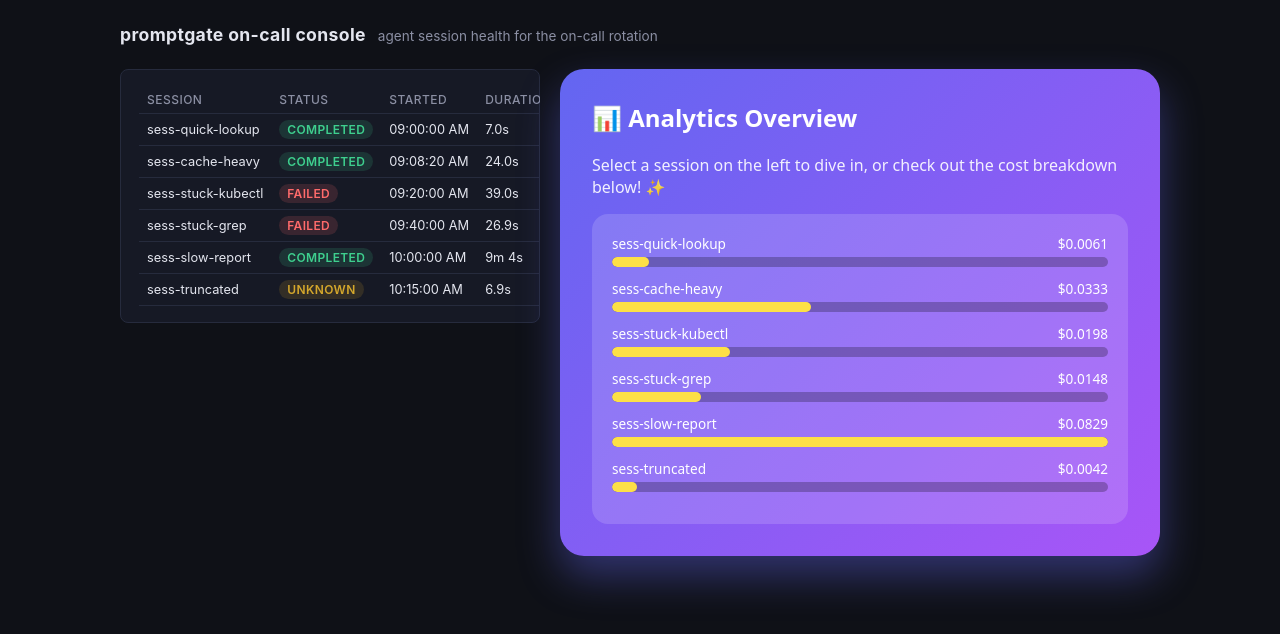
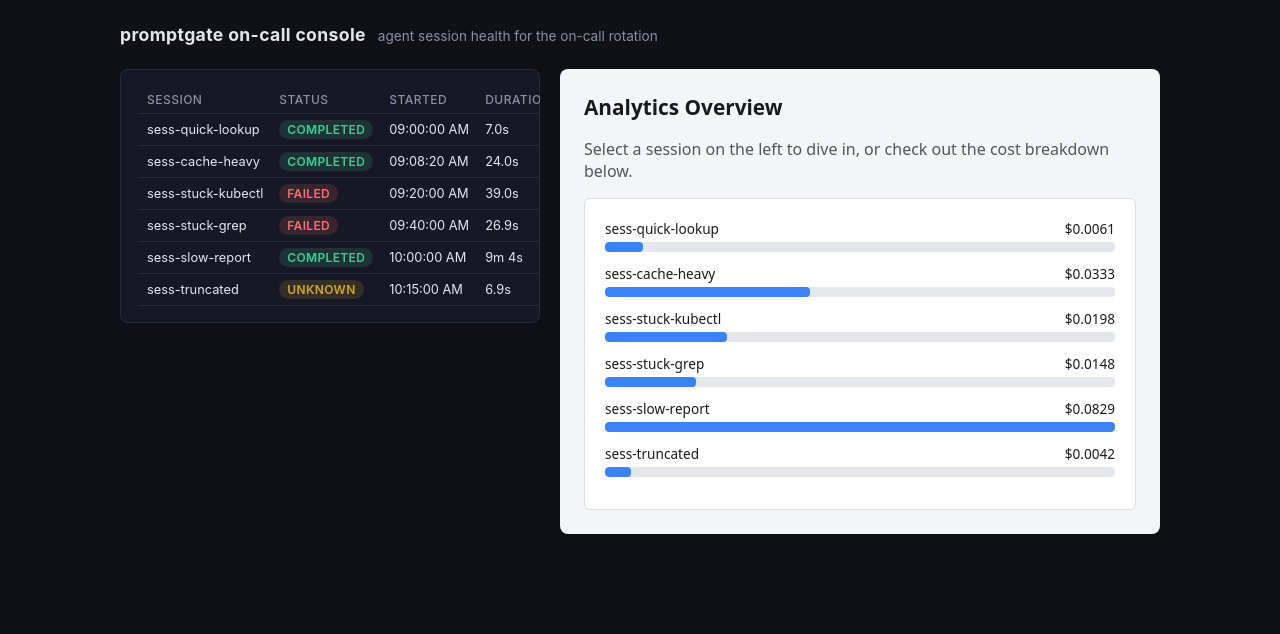
Before and after one commit to PedroMosquera/promptgate, a React (Vite) app in the folder web/: page / in a window 1280 px wide. Shown: the top 634 px of the page. Built offline with nearby package versions, Linux system fonts and the light colour scheme.

Commit message:
style: adjust the overview panel's color scheme
Swapped the initial palette for something more muted.

```diff
--- a/web/src/pages/Overview.tsx
+++ b/web/src/pages/Overview.tsx
@@ -21,25 +21,24 @@ export default function Overview() {
   return (
     <div
       style={{
-        background: "linear-gradient(135deg, #6366f1 0%, #a855f7 100%)",
-        borderRadius: "24px",
-        padding: "32px",
-        boxShadow: "0 20px 40px rgba(99, 102, 241, 0.4)",
+        background: "#f4f5f7",
+        borderRadius: "8px",
+        padding: "24px",
+        boxShadow: "0 2px 6px rgba(0, 0, 0, 0.15)",
         fontFamily: "system-ui, sans-serif",
-        color: "#fff",
+        color: "#1a1a1a",
       }}
     >
-      <h2 style={{ fontSize: "1.5rem", marginTop: 0 }}>
-        📊 Analytics Overview
-      </h2>
-      <p style={{ opacity: 0.9 }}>
+      <h2 style={{ fontSize: "1.3rem", marginTop: 0 }}>Analytics Overview</h2>
+      <p style={{ color: "#555" }}>
         Select a session on the left to dive in, or check out the cost
-        breakdown below! ✨
+        breakdown below.
       </p>
       <div
         style={{
-          background: "rgba(255,255,255,0.15)",
-          borderRadius: "16px",
+          background: "#ffffff",
+          border: "1px solid #ddd",
+          borderRadius: "6px",
           padding: "20px",
           marginTop: "16px",
         }}
@@ -59,8 +58,8 @@ export default function Overview() {
             </div>
             <div
               style={{
-                background: "rgba(0,0,0,0.25)",
-                borderRadius: "999px",
+                background: "#e5e7eb",
+                borderRadius: "4px",
                 height: "10px",
                 overflow: "hidden",
               }}
@@ -69,8 +68,8 @@ export default function Overview() {
                 style={{
                   width: `${(cost / maxCost) * 100}%`,
                   height: "100%",
-                  background: "#fde047",
-                  borderRadius: "999px",
+                  background: "#3b82f6",
+                  borderRadius: "4px",
                 }}
               />
             </div>
```
